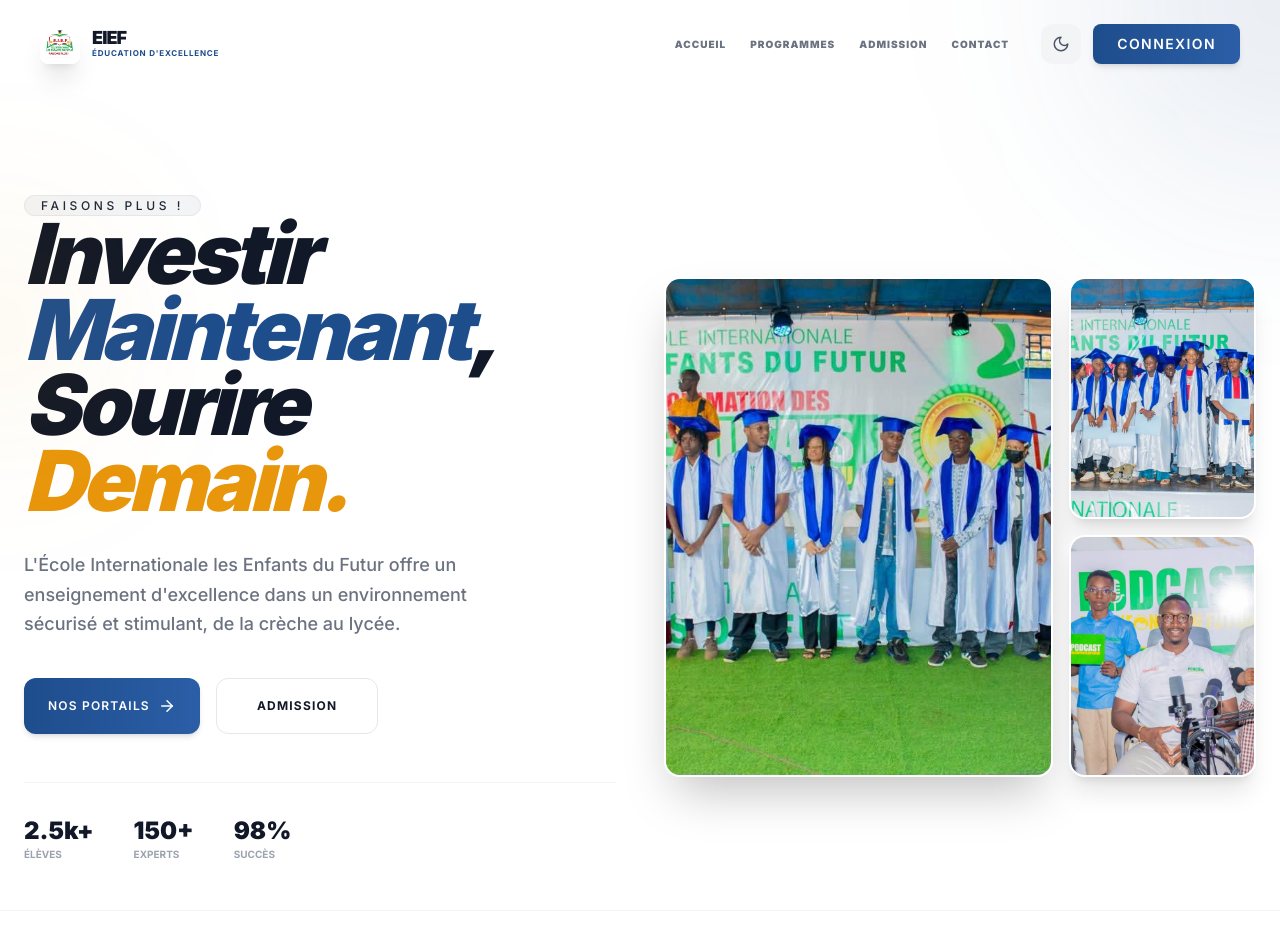
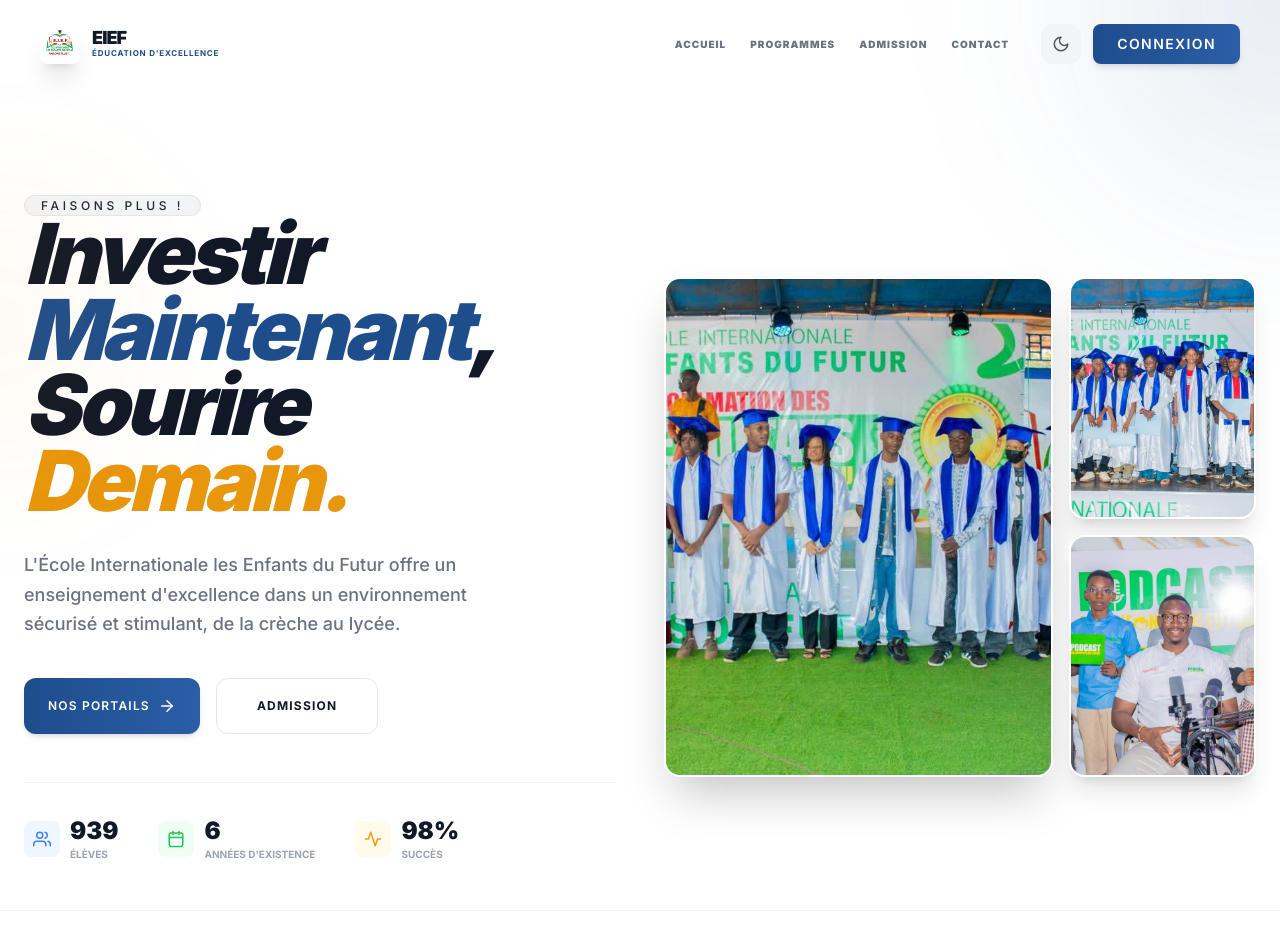
Before and after one commit to IbrahimaSS/EIEF-Ecole-Internationnale-Enfants-du-Futurs, a React (Create React App) app: page / in a window 1280 px wide. Shown: the top 952 px of the page. Built offline with nearby package versions, Linux system fonts and the light colour scheme; no server answers.

Commit message:
Quelques modifications côté design de la page d'accueil

```diff
--- a/src/pages/Accueil.tsx
+++ b/src/pages/Accueil.tsx
@@ -176,10 +176,50 @@ const Accueil: React.FC = () => {
             </div>
 
             <div className="mt-12 flex gap-10 border-t border-gray-100 dark:border-white/5 pt-8">
-               <div><p className="text-2xl font-black text-gray-900 dark:text-white">2.5k+</p><p className="text-[10px] uppercase font-bold text-gray-400">Élèves</p></div>
-               <div><p className="text-2xl font-black text-gray-900 dark:text-white">150+</p><p className="text-[10px] uppercase font-bold text-gray-400">Experts</p></div>
-               <div><p className="text-2xl font-black text-gray-900 dark:text-white">98%</p><p className="text-[10px] uppercase font-bold text-gray-400">Succès</p></div>
-            </div>
+
+  <div className="flex items-center gap-2.5">
+    <div className="w-9 h-9 rounded-lg bg-blue-50 dark:bg-blue-950 flex items-center justify-center shrink-0">
+      <svg className="w-[18px] h-[18px] text-blue-500" viewBox="0 0 24 24" fill="none" stroke="currentColor" strokeWidth="2" strokeLinecap="round" strokeLinejoin="round">
+        <path d="M17 21v-2a4 4 0 0 0-4-4H5a4 4 0 0 0-4 4v2"/>
+        <circle cx="9" cy="7" r="4"/>
+        <path d="M23 21v-2a4 4 0 0 0-3-3.87"/>
+        <path d="M16 3.13a4 4 0 0 1 0 7.75"/>
+      </svg>
+    </div>
+    <div>
+      <p className="text-2xl font-black text-gray-900 dark:text-white">939</p>
+      <p className="text-[10px] uppercase font-bold text-gray-400">Élèves</p>
+    </div>
+  </div>
+
+  <div className="flex items-center gap-2.5">
+    <div className="w-9 h-9 rounded-lg bg-green-50 dark:bg-green-950 flex items-center justify-center shrink-0">
+      <svg className="w-[18px] h-[18px] text-green-500" viewBox="0 0 24 24" fill="none" stroke="currentColor" strokeWidth="2" strokeLinecap="round" strokeLinejoin="round">
+        <rect x="3" y="4" width="18" height="18" rx="2" ry="2"/>
+        <line x1="16" y1="2" x2="16" y2="6"/>
+        <line x1="8" y1="2" x2="8" y2="6"/>
+        <line x1="3" y1="10" x2="21" y2="10"/>
+      </svg>
+    </div>
+    <div>
+      <p className="text-2xl font-black text-gray-900 dark:text-white">6</p>
+      <p className="text-[10px] uppercase font-bold text-gray-400">Années d'existence</p>
+    </div>
+  </div>
+
+  <div className="flex items-center gap-2.5">
+    <div className="w-9 h-9 rounded-lg bg-amber-50 dark:bg-amber-950 flex items-center justify-center shrink-0">
+      <svg className="w-[18px] h-[18px] text-amber-500" viewBox="0 0 24 24" fill="none" stroke="currentColor" strokeWidth="2" strokeLinecap="round" strokeLinejoin="round">
+        <polyline points="22 12 18 12 15 21 9 3 6 12 2 12"/>
+      </svg>
+    </div>
+    <div>
+      <p className="text-2xl font-black text-gray-900 dark:text-white">98%</p>
+      <p className="text-[10px] uppercase font-bold text-gray-400">Succès</p>
+    </div>
+  </div>
+
+</div>
           </motion.div>
 
           <motion.div
--- a/src/pages/Programmes.tsx
+++ b/src/pages/Programmes.tsx
@@ -53,7 +53,7 @@ const Programmes: React.FC = () => {
       title: 'Cycle Maternelle',
       subtitle: 'Éveil & Découverte (Petite, Moyenne et Grande Section)',
       desc: 'Un environnement ludique et sécurisé pour favoriser l\'épanouissement, l\'autonomie et les premières découvertes linguistiques.',
-      image: '/Img4.jpeg',
+      image: '/Maternelle.jpeg',
       features: ['Bilinguisme précoce', 'Motricité globale', 'Éveil artistique', 'Jardin pédagogique'],
       color: 'from-rouge-500 to-rose-600',
     },
@@ -62,7 +62,7 @@ const Programmes: React.FC = () => {
       title: 'Cycle Primaire',
       subtitle: 'Fondamentaux & Bilinguisme (CP au CM2)',
       desc: 'Acquisition des savoirs fondamentaux (lecture, écriture, calcul) avec une immersion linguistique quotidienne pour un bilinguisme naturel.',
-      image: '/Img1.jpeg',
+      image: '/Img3.jpeg',
       features: ['Programme bilingue', 'Méthodes actives', 'Informatique dès le CP', 'Sorties éducatives'],
       color: 'from-bleu-600 to-indigo-600',
     },
@@ -71,7 +71,7 @@ const Programmes: React.FC = () => {
       title: 'Cycle Collège',
       subtitle: 'Approfondissement & Orientation (6ème à la 3ème)',
       desc: 'Structuration de la pensée critique, maîtrise des disciplines scientifiques et littéraires, et initiation aux parcours d\'orientation.',
-      image: '/smartboard.jpg',
+      image: '/Img7.jpeg',
       features: ['Option STEM', 'Laboratoire de langues', 'Arts & Culture', 'Préparation au Brevet'],
       color: 'from-or-500 to-amber-600',
     },
@@ -80,7 +80,7 @@ const Programmes: React.FC = () => {
       title: 'Cycle Lycée',
       subtitle: 'Excellence & Spécialisation (Seconde à la Terminale)',
       desc: 'Préparation intensive aux baccalauréats nationaux et internationaux, avec un accompagnement personnalisé vers les études supérieures.',
-      image: '/Img3.jpeg',
+      image: '/Lycee.jpeg',
       features: ['Spécialités variées', 'Coaching post-bac', 'Projets de recherche', '100% de réussite'],
       color: 'from-emerald-500 to-teal-600',
     }
```
Also changed, not shown: public/Lycee.jpeg (added), public/Maternelle.jpeg (added).
